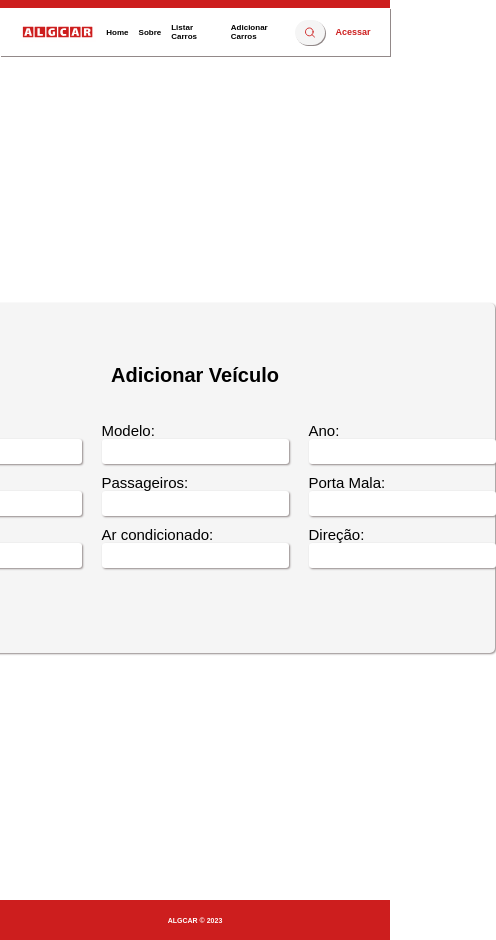
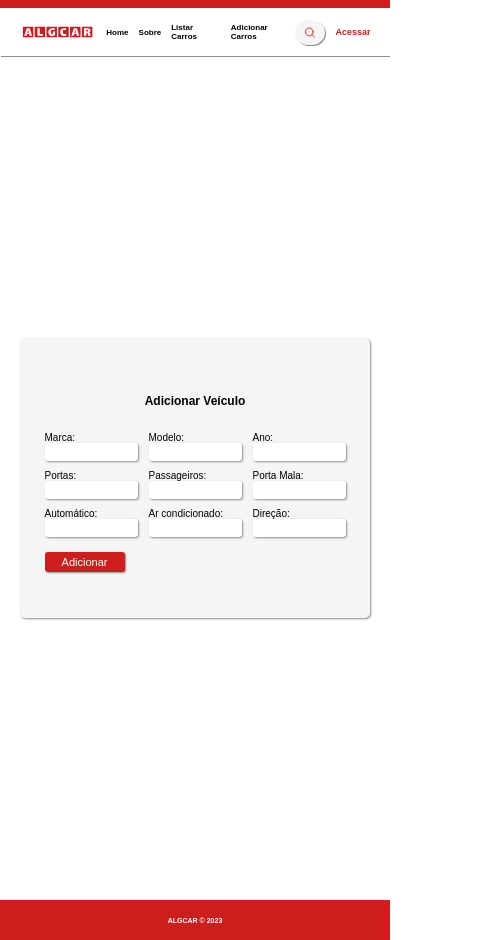
Before and after one commit to JoseCMessias/alg-car, a React (Vite) app in the folder algCar/: page /add in a window 390 px wide. Shown: the whole page, 496 px wide, since content can reach past the window. Built offline with nearby package versions, Linux system fonts and the light colour scheme.

Commit message:
responsividade da página de adicionar

```diff
--- a/algCar/src/pages/Adicionar/adicionarVeiculo.css
+++ b/algCar/src/pages/Adicionar/adicionarVeiculo.css
@@ -79,3 +79,91 @@
     cursor: pointer;
     box-shadow: 1px 1px 2px rgb(146, 137, 137);
 }
+
+@media screen and (max-width: 670px){
+    .form-container{
+        height: 310px;
+        width: 450px;
+    }
+
+    .Titulo-adicionar{
+        margin-bottom: 20px;
+        margin-top: 20px;
+        font-size: 15px;
+    }
+
+    .form-input{
+        padding: 5px;
+    }
+
+    .add-grupo{
+        gap: 15px;
+    }
+
+    .add-grupo input{
+        height: 22px;
+        max-width: 110px;
+        border-radius: 3px;
+    }
+
+    .form-label{
+        font-size: 12px;
+        margin-top: 10px;
+    }
+
+    .form-label input{
+        padding-left: 9px;
+    }
+
+    .form-button button{
+        height: 25px;
+        width: 90px;
+        margin-top: 15px;
+        border-radius: 5px;
+        font-size: 12px;
+    }
+}
+
+@media screen and (max-width: 480px){
+    .form-container{
+        height: 280px;
+        width: 350px;
+    }
+
+    .Titulo-adicionar{
+        margin-bottom: 15px;
+        margin-top: 10px;
+        font-size: 12px;
+    }
+
+    .form-input{
+        padding: 3px;
+    }
+
+    .add-grupo{
+        gap: 11px;
+    }
+
+    .add-grupo input{
+        height: 18px;
+        max-width: 85px;
+        border-radius: 3px;
+    }
+
+    .form-label{
+        font-size: 10px;
+        margin-top: 9px;
+    }
+
+    .form-label input{
+        padding-left: 8px;
+    }
+
+    .form-button button{
+        height: 20px;
+        width: 80px;
+        margin-top: 15px;
+        border-radius: 3px;
+        font-size: 11px;
+    }
+}
```
